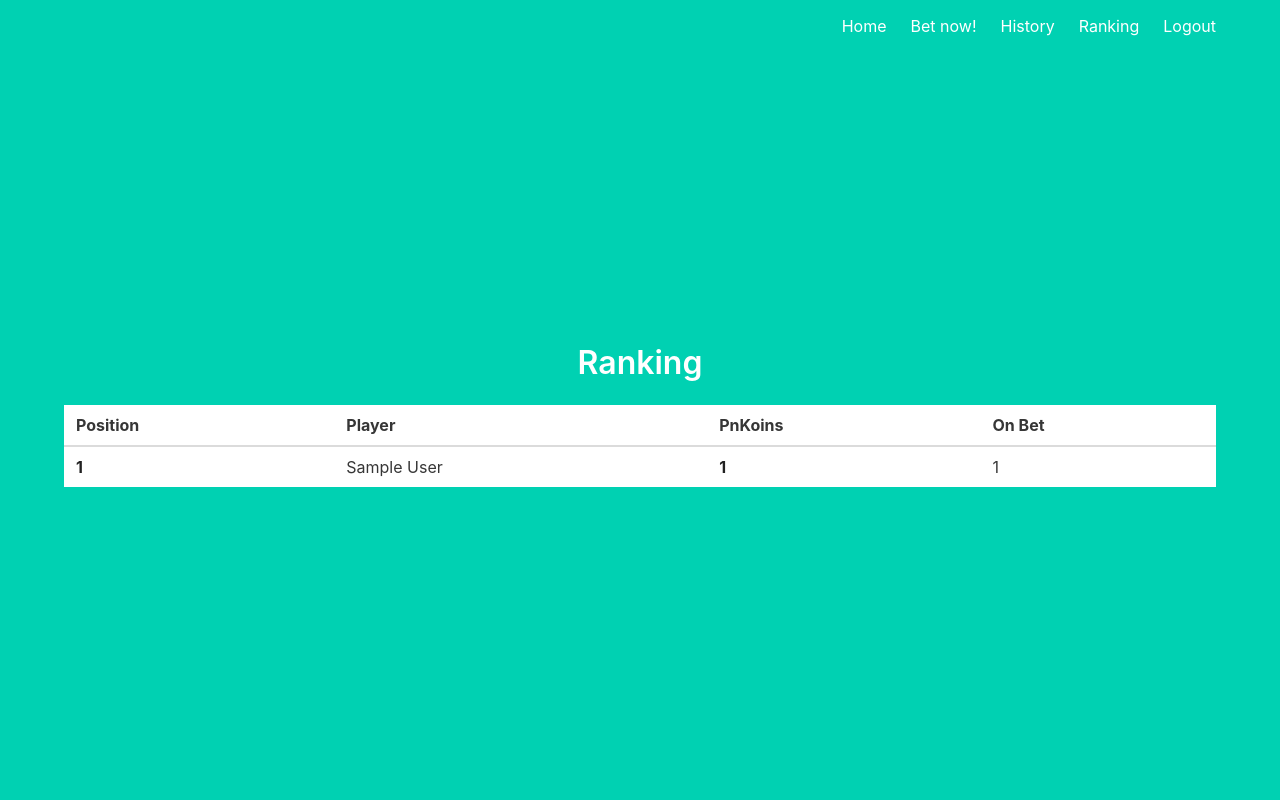
After one commit to bsguedes/pnkasino, a Flask app: page /ranking in a window 1280 px wide. The commit adds this page. Run offline with Flask 2, Linux system fonts and the light colour scheme; a user stored in the database is signed in; tables that the repository leaves empty hold one stand-in row (values such as "Sample post").

Commit message:
add ranking

```diff
--- a/project/main.py
+++ b/project/main.py
@@ -2,7 +2,7 @@
 
 from flask import Blueprint, render_template, request, flash, redirect, url_for
 from flask_login import login_required, current_user
-from .models import Category, Option, Bet
+from .models import User, Category, Option, Bet
 from . import db
 
 main = Blueprint('main', __name__)
@@ -26,8 +26,22 @@ def history():
              {'name': bet.category.options[1].name, 'odds': bet.category.options[1].odds},
          ],
          'result': bet.result()} for bet in user_bets]
-    print(user_bets)
     return render_template('history.html', bets=bets)
+
+
+@main.route('/ranking')
+@login_required
+def ranking():
+    users = User.query.all()
+    user_object = [
+        {
+            'position': i+1,
+            'name': u.name,
+            'pnkoins': u.pnkoins,
+            'betted': sum([b.value for b in u.bets if b.category.state == 'available'])
+        } for u, i in zip(sorted(users, key=lambda u: -u.pnkoins), range(len(users)))]
+
+    return render_template('ranking.html', users=user_object)
 
 
 @main.route('/profile')
--- a/project/templates/base.html
+++ b/project/templates/base.html
@@ -17,7 +17,6 @@
         <div class="hero-head">
             <nav class="navbar">
                 <div class="container">
-
                     <div id="navbarMenuHeroA" class="navbar-menu">
                         <div class="navbar-end">
                             <a href="{{ url_for('main.index') }}" class="navbar-item">
@@ -29,6 +28,9 @@
                             </a>
                             <a href="{{ url_for('main.history') }}" class="navbar-item">
                                 History
+                            </a>
+                            <a href="{{ url_for('main.ranking') }}" class="navbar-item">
+                                Ranking
                             </a>
                             {% endif %}
                             {% if not current_user.is_authenticated %}
--- a/project/templates/history.html
+++ b/project/templates/history.html
@@ -3,6 +3,10 @@
 {% extends "base.html" %}
 
 {% block content %}
+
+<h1 class="title">
+  Bet History
+</h1>
 
 <table class="table table-striped table-responsive table-bordered is-fullwidth">
     <thead>
--- /dev/null
+++ b/project/templates/ranking.html
@@ -0,0 +1,32 @@
+<!-- templates/index.html -->
+
+{% extends "base.html" %}
+
+{% block content %}
+
+<h1 class="title">
+  Ranking
+</h1>
+
+<table class="table table-striped table-responsive table-bordered is-fullwidth">
+    <thead>
+        <tr>
+            <th>Position</th>
+            <th>Player</th>
+            <th>PnKoins</th>
+            <th>On Bet</th>
+        </tr>
+    </thead>
+    <tbody>
+        {% for item in users %}
+        <tr>
+           <td style="color:#212121;font-weight:bold">{{item['position']}}</td>
+           <td style="color:#363636">{{item['name']}}</td>
+           <td style="color:#212121;font-weight:bold">{{item['pnkoins']}}</td>
+           <td style="color:#363636">{{item['betted']}}</td>
+        </tr>
+        {% endfor %}
+    </tbody>
+</table>
+
+{% endblock %}
```
Also changed, not shown: project/models.py (+8 -0 lines).
